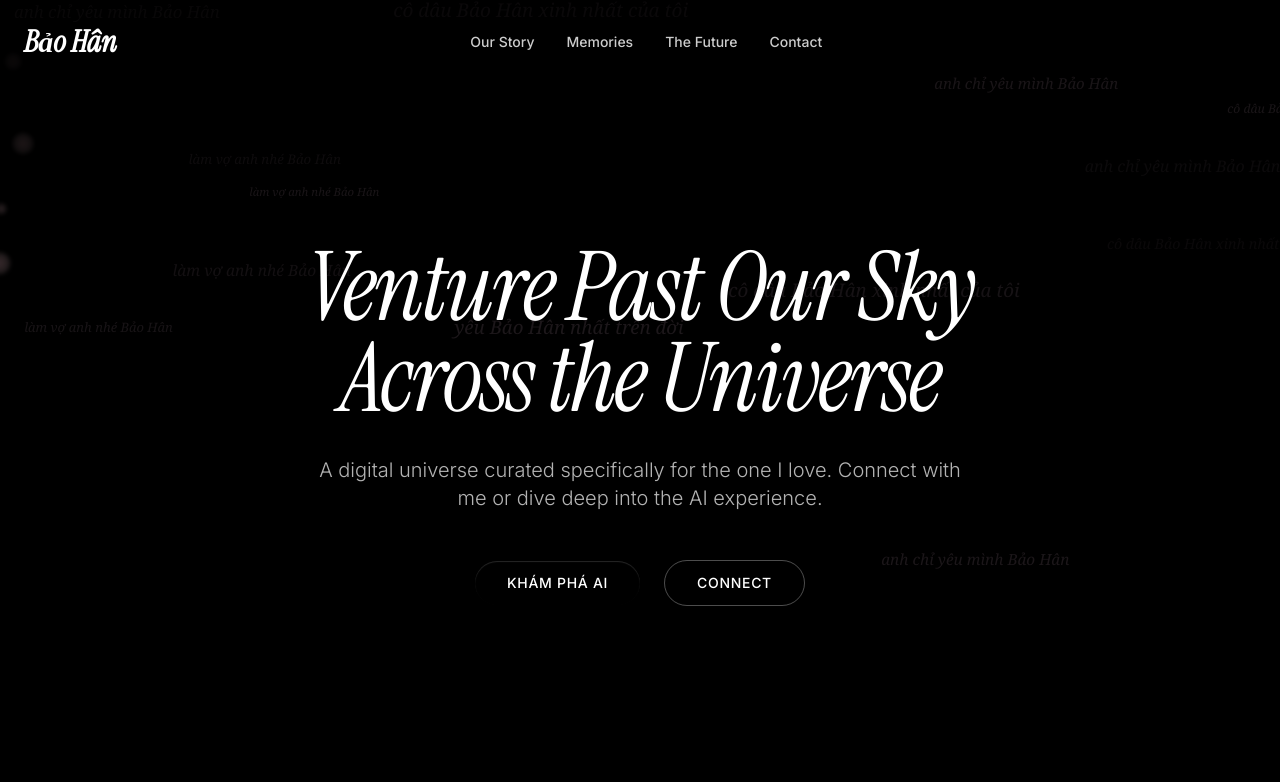
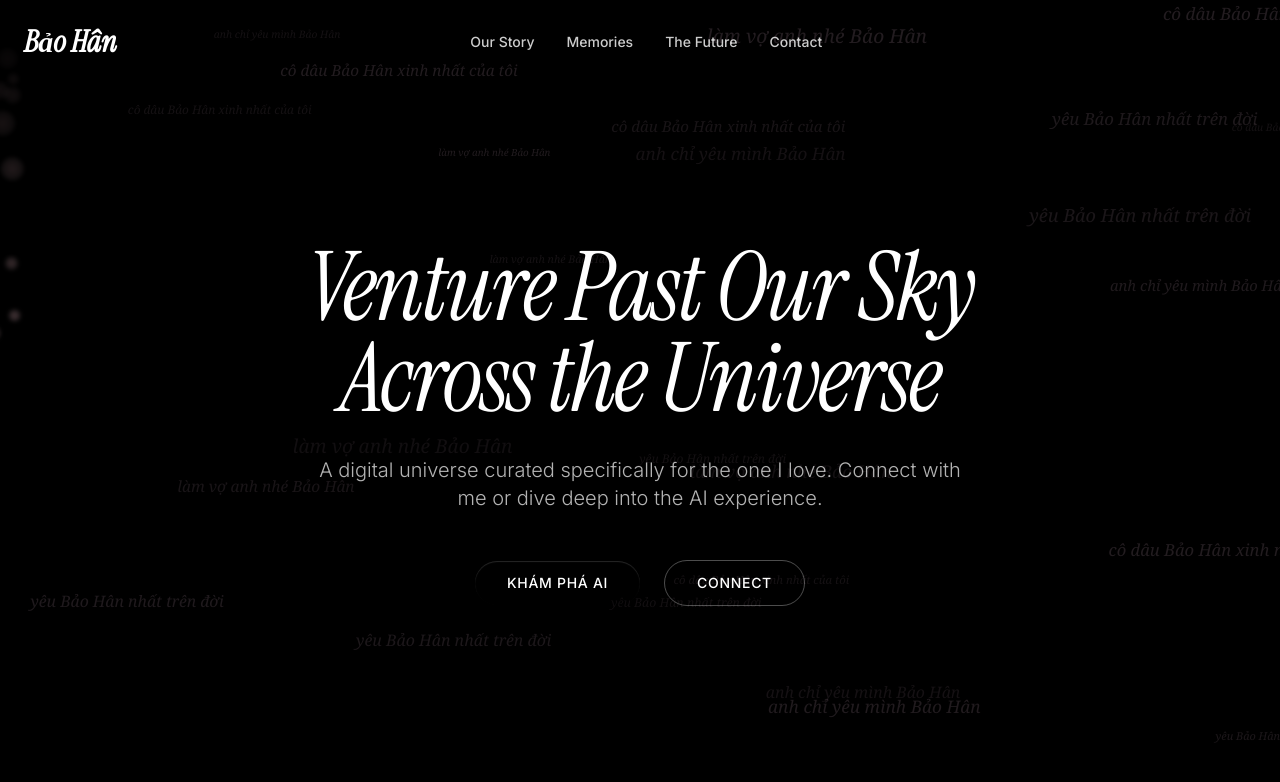
Before and after one commit to sadboiznhatcoder/BaoHan, a React (Vite) app: page / in a window 1280 px wide. Shown: the top 782 px of the page. Built offline with nearby package versions, Linux system fonts and the light colour scheme.

Commit message:
feat: increase love text density, visibility, and make it global across phases

```diff
--- a/src/App.jsx
+++ b/src/App.jsx
@@ -22,7 +22,11 @@ export default function App() {
       </div>
 
       <div className="absolute inset-0 z-10 pointer-events-none overflow-hidden">
-        {phase === 'intro' && <><FloatingFlowers /><FloatingLoveText /></>}
+        {/* Render love texts globally EXCEPT on angry screen */}
+        {phase !== 'angry' && <FloatingLoveText />}
+
+        {/* Other specific phase effects */}
+        {phase === 'intro' && <FloatingFlowers />}
         {(phase === 'auth' || phase === 'chat') && <FloatingHearts />}
       </div>
 
--- a/src/components/FloatingLoveText.jsx
+++ b/src/components/FloatingLoveText.jsx
@@ -1,24 +1,47 @@
 import React, { useMemo } from 'react';
 import { motion } from 'framer-motion';
 
-const QUOTES = ["yêu Bảo Hân nhất trên đời", "anh chỉ yêu mình Bảo Hân", "làm vợ anh nhé Bảo Hân", "cô dâu Bảo Hân xinh nhất của tôi"];
+const QUOTES = [
+  "yêu Bảo Hân nhất trên đời",
+  "anh chỉ yêu mình Bảo Hân",
+  "làm vợ anh nhé Bảo Hân",
+  "cô dâu Bảo Hân xinh nhất của tôi"
+];
 
 export default function FloatingLoveText() {
-  const texts = useMemo(() => Array.from({ length: 40 }).map((_, i) => ({
+  const texts = useMemo(() => Array.from({ length: 80 }).map((_, i) => ({
     id: i,
     text: QUOTES[Math.floor(Math.random() * QUOTES.length)],
     left: `${Math.random() * 100}vw`,
-    top: `${Math.random() * 100}vh`,
-    duration: Math.random() * 20 + 20,
-    delay: Math.random() * -20,
-    opacity: Math.random() * 0.15 + 0.05,
-    scale: Math.random() * 0.5 + 0.7,
+    // Pre-scatter heavily across vertical space
+    top: `${Math.random() * 200 - 50}vh`,
+    // Very slow and smooth duration (30s to 60s)
+    duration: Math.random() * 30 + 30,
+    // Negative delay ensures they are already moving when the page loads
+    delay: Math.random() * -40,
+    // Slightly more visible: between 0.1 and 0.25 opacity
+    opacity: Math.random() * 0.15 + 0.1,
+    scale: Math.random() * 0.6 + 0.6,
   })), []);
 
   return (
     <div className="absolute inset-0 z-0 pointer-events-none overflow-hidden select-none">
       {texts.map((item) => (
-        <motion.div key={item.id} className="absolute whitespace-nowrap font-serif italic text-pink-200" style={{ left: item.left, top: item.top, opacity: item.opacity, scale: item.scale }} animate={{ y: ['0vh', '-100vh'], x: [0, Math.random() * 50 - 25, 0] }} transition={{ duration: item.duration, delay: item.delay, repeat: Infinity, ease: 'linear' }}>
+        <motion.div
+          key={item.id}
+          className="absolute whitespace-nowrap font-serif italic text-pink-200"
+          style={{ left: item.left, top: item.top, opacity: item.opacity, scale: item.scale }}
+          animate={{
+            y: ['0vh', '-150vh'],
+            x: [0, Math.random() * 60 - 30, 0]
+          }}
+          transition={{
+            duration: item.duration,
+            delay: item.delay,
+            repeat: Infinity,
+            ease: 'linear'
+          }}
+        >
           {item.text}
         </motion.div>
       ))}
```
